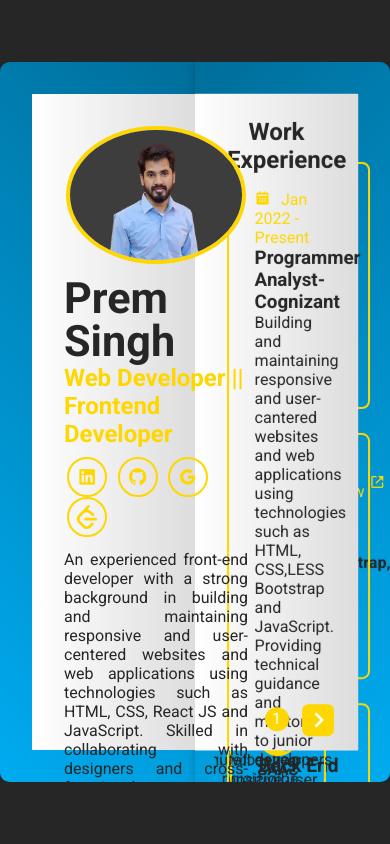
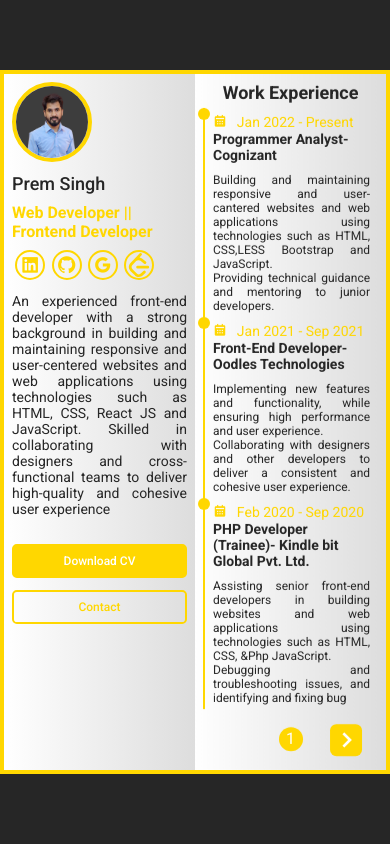
Before and after one commit to hunny345686/portfolio, a plain HTML site: page index.html in a window 390 px wide. Drawn offline with nearby package versions, Linux system fonts and the light colour scheme.

Commit message:
Mobile vies

```diff
--- a/css/style.css
+++ b/css/style.css
@@ -489,3 +489,169 @@
 .own-project-btn a i{
   font-size: 1rem;
 }
+
+
+@media (max-width: 768px) {
+  .wrapper{
+    padding: 0;
+    border: 4px solid var(--mainColor);
+    height: 44rem;
+  }
+
+  .profile-page{
+    align-items: unset;
+  }
+  .book .book-page{
+    padding: 8px;
+  }
+  .profile-page img{
+    width: 80px;
+    height: 80px;
+  }
+  .profile-page h1{
+    font-size: 18px;
+    font-weight: 500;
+    padding-bottom: 10px;
+  }
+  .profile-page h3{
+    font-size: 16px;
+  }
+  .social-media a{
+    width: 30px;
+    height: 30px;
+  }
+  .social-media{
+    display: flex;
+    align-items: center;
+  }
+  .profile-page p{
+    font-size: 14px;
+    padding-bottom: 8px;
+  }
+  .btn{
+    width: 100%;
+    height: 34px;
+    font-size: 12px;
+    margin: 0;
+  }
+  .btn-box .btn:nth-child(2){
+    margin-top: 12px;
+  }
+  /* Next page 2 */
+  .page-front{
+    padding: 8px;
+    margin: 0;
+  }
+  .workeduc-content{
+    padding: 4px 8px;
+    margin: 0;
+
+  }
+  .title{
+    font-size: 18px;
+    margin-bottom: 5px;
+  }
+  .workeduc-content::before{
+    width: 12px;
+    height: 12px;
+    left: -7px;
+  }
+  .workeduc-content .year{
+    font-size: 14px;
+  }
+  .workeduc-content h3{
+    font-size: 14px;
+    padding-bottom: 10px;
+  }
+  .workeduc-content ul{
+    font-size: 12px;
+    text-align: justify;
+  }
+  /* page 3  */
+  .page-back{
+    padding: 8px;
+  }
+  .workeduc-box p{
+    font-size: 12px;text-align: justify;
+  }
+  .services-content h3{
+    font-size: 14px;
+  }
+  .services-content{
+    padding: 4px;
+  }
+  .services-content p{
+    font-size: 12px;
+    margin: 0;
+  }
+  .services-content i{
+    font-size: 22px;
+  }
+  .own-project-btn {
+    flex-direction: column;
+    gap: 12px;
+}
+  .services-content .btn {
+    width: 100%;
+    height: 30px;
+    font-size: 12px;
+}
+.services-content a{
+  font-size: 12px;
+}
+.services-content p{
+  padding: 10px 0;
+}
+.services-box{
+  gap: 12px;
+}
+.skill-content h3{
+font-size: 16px;
+text-decoration: overline;
+}
+.skill-content .content{
+  display: grid;
+  grid-template-columns: 1fr 1fr;
+  gap: 8px;
+}
+.skill-box{
+  gap:10px
+}
+.skill-content .content span{
+  width: 5rem;
+    height: 4rem;
+}
+.skill-content .content span i{
+  font-size: 32px;
+}
+.portfolio-box .img-box{
+  height: 7rem;
+}
+.portfolio-box .info-title h3{
+  font-size: 16px;
+}
+.portfolio-box .info-title {
+  align-items: unset;
+  flex-direction: column;
+  gap: 7px;
+  margin-bottom: 10px;
+}
+.tech-used{
+  word-break: break-all;
+  font-size: 15px;
+}
+.info-title p {
+  font-style: 15px;
+}
+.portfolio-box .btn{
+  margin: 0;
+}
+.btn-diff .btn:nth-child(2){
+  margin: 0;
+}
+.portfolio-box .btn-diff {
+  flex-direction: column;
+  gap: 12px;
+  padding-right: 8px;
+}
+}
--- a/index.html
+++ b/index.html
@@ -230,7 +230,7 @@
                 user experience
                 and drive greater customer engagement, this would be done using Adobe Experience Manager (AEM).</p>
             </div>
-            <div class="btn-box">
+            <div class="btn-box btn-diff">
               <a href="https://github.com/hunny345686/Projects" class="btn ">Source Code</a>
               <a href="https://github.com/hunny345686/Projects" class="btn ">More Projects</a>
             </div>
```
